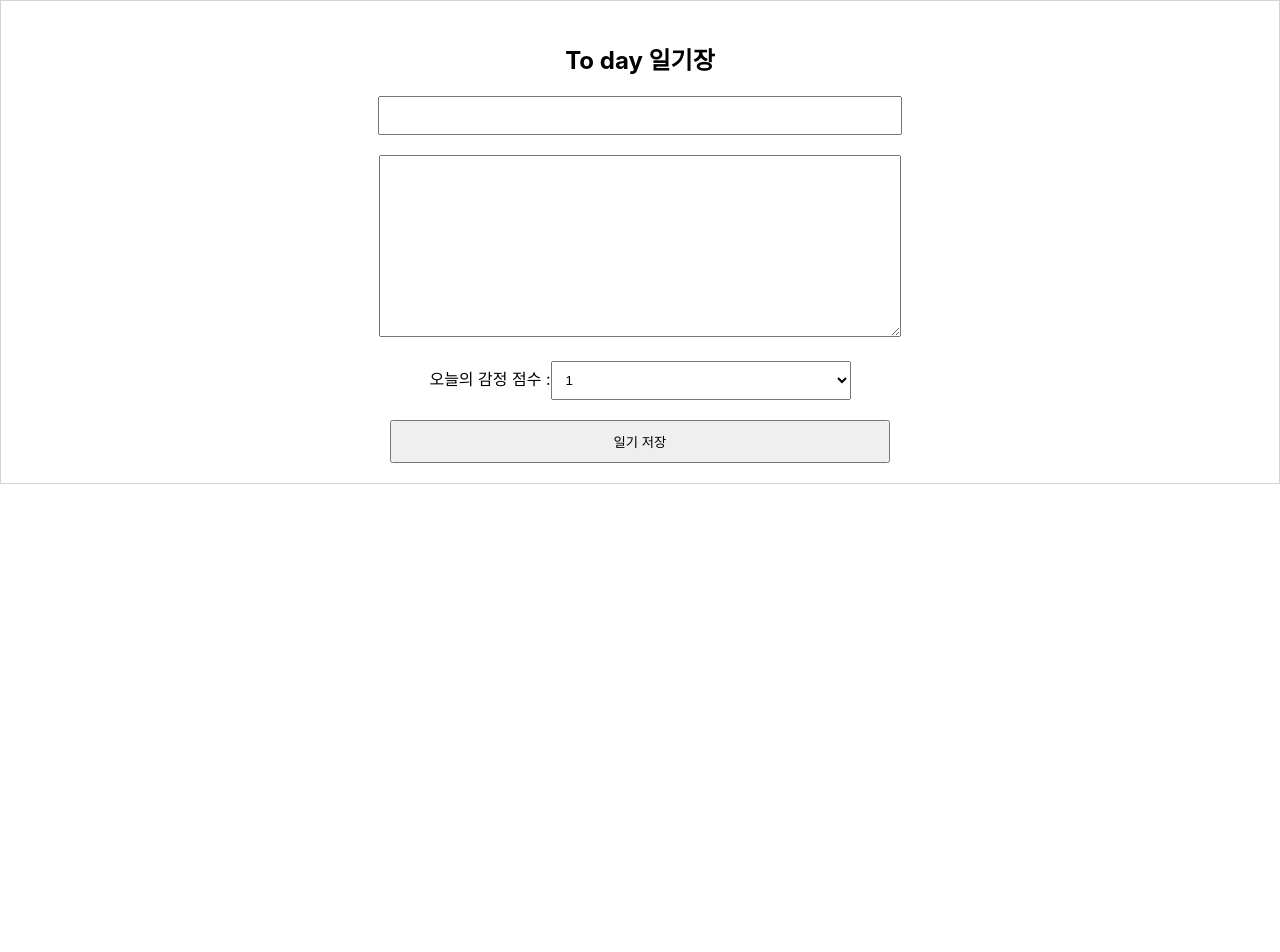
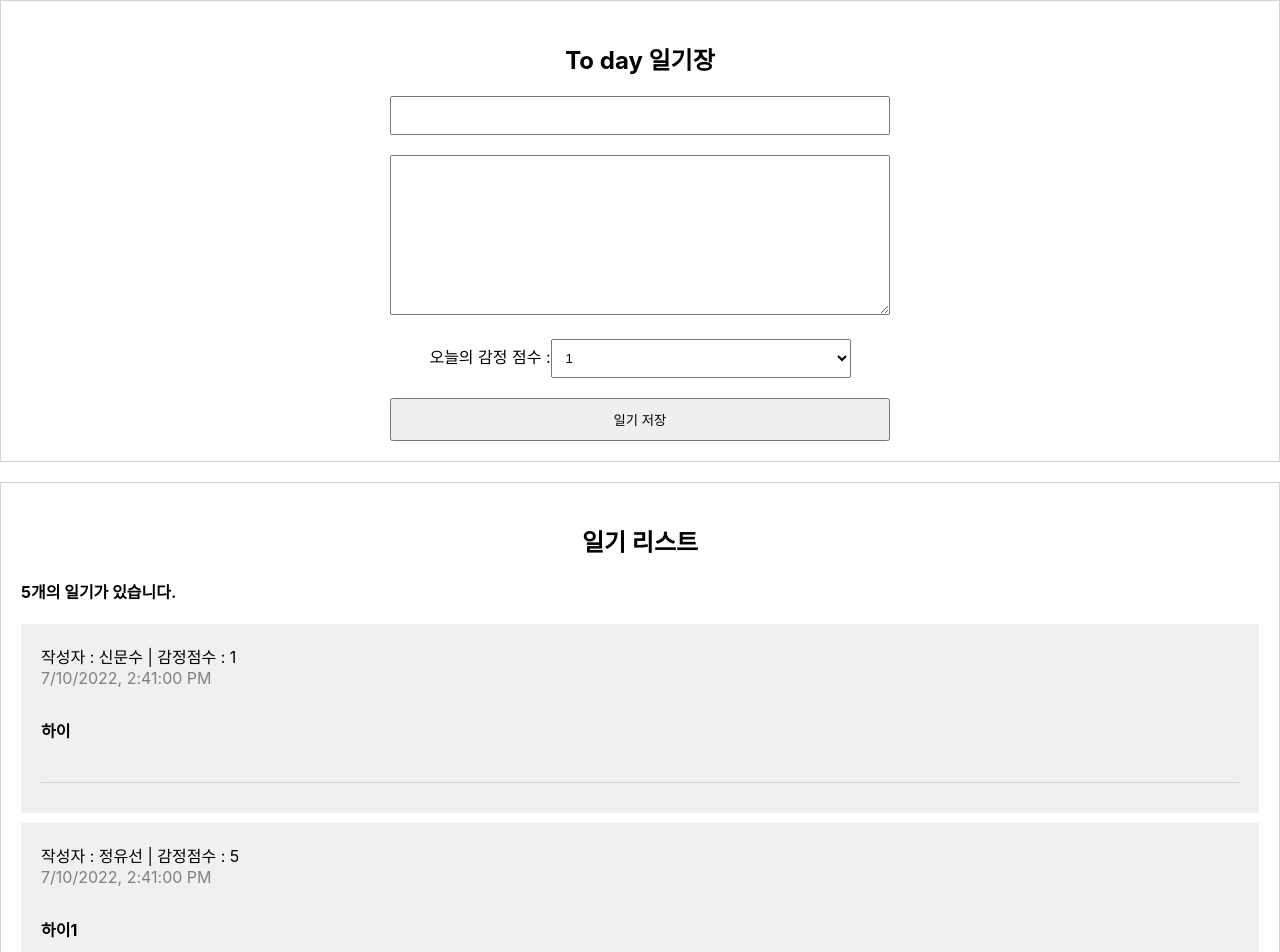
Before and after one commit to S-MunSoo/React-SimpleDiary, a React (Create React App) app: page / in a window 1280 px wide. Shown: the top 952 px of the page. Before the commit the page ends 800 px from the top, so only its background shows below. Built offline with nearby package versions, Linux system fonts and the light colour scheme.

Commit message:
리스트 렌더링 작업

```diff
--- a/src/App.css
+++ b/src/App.css
@@ -1,3 +1,10 @@
+* {
+  box-sizing: border-box;
+}
+body {
+  margin: 0 auto;
+  padding: 0;
+}
 .Diary-Editor {
   border: 1px solid lightgray;
   text-align: center;
@@ -23,3 +30,30 @@ textarea {
   padding: 10px;
   cursor: pointer;
 }
+/* DiaryList */
+.Diary-list {
+  border: 1px solid lightgray;
+  padding: 20px;
+  margin-top: 20px;
+}
+.Diary-list h2 {
+  text-align: center;
+}
+/* item */
+.Diary-item {
+  background-color: rgb(240, 240, 240);
+  margin-bottom: 10px;
+  padding: 20px;
+}
+.Diary-item .info {
+  border-bottom: 1px solid lightgrey;
+  padding-bottom: 10px;
+  margin-bottom: 10px;
+}
+.Diary-item .date {
+  color: gray;
+}
+.Diary-item .content {
+  font-weight: 700;
+  margin: 30px 0px 30px 0px;
+}
--- a/src/App.js
+++ b/src/App.js
@@ -1,13 +1,53 @@
 import "./App.css";
 import DiaryEditor from "./component/DiaryEditor";
+import DiaryList from "./component/DiaryList";
 
 // 1. 작성자 칸
 // 2. 일기본문
 // 3. 감정점수
+const dummyList = [
+  {
+    id: 1,
+    author: "신문수",
+    content: "하이",
+    emotion: 1,
+    create_date: new Date().getTime(), //getTime() : date 객체를 밀리센컨트로 변환
+  },
+  {
+    id: 2,
+    author: "정유선",
+    content: "하이1",
+    emotion: 5,
+    create_date: new Date().getTime(),
+  },
+  {
+    id: 3,
+    author: "박하롬",
+    content: "하이2",
+    emotion: 3,
+    create_date: new Date().getTime(),
+  },
+  {
+    id: 4,
+    author: "김민서",
+    content: "하이3",
+    emotion: 2,
+    create_date: new Date().getTime(),
+  },
+  {
+    id: 5,
+    author: "하한이",
+    content: "하이4",
+    emotion: 4,
+    create_date: new Date().getTime(),
+  },
+];
+
 function App() {
   return (
     <div>
       <DiaryEditor />
+      <DiaryList diaryList={dummyList} />
     </div>
   );
 }
--- /dev/null
+++ b/src/component/DiaryItem.jsx
@@ -0,0 +1,22 @@
+import React from "react";
+
+const DiaryItem = ({ item }) => {
+  console.log("item", item);
+  return (
+    <div className="Diary-item">
+      <div className="info">
+        <span>
+          작성자 : {item.author} | 감정점수 : {item.emotion}
+        </span>
+        <br />
+        <span className="date">
+          {/* new Date().toLocaleString() 현재시각 */}
+          {new Date(item.create_date).toLocaleString()}
+        </span>
+        <div className="content">{item.content}</div>
+      </div>
+    </div>
+  );
+};
+
+export default DiaryItem;
--- /dev/null
+++ b/src/component/DiaryList.jsx
@@ -0,0 +1,25 @@
+import React from "react";
+import DiaryItem from "./DiaryItem";
+
+const DiaryList = ({ diaryList }) => {
+  console.log(diaryList);
+  return (
+    <div className="Diary-list">
+      <h2>일기 리스트</h2>
+      <h4>{diaryList.length}개의 일기가 있습니다.</h4>
+      <div>
+        {/* warning 에러 : index 배열 함수에 고유한 id값이 없을 경우에는 콜백함수에 index를
+        사용해도 된다. */}
+        {diaryList.map((item, index) => (
+          <DiaryItem key={item.id} item={item} />
+        ))}
+      </div>
+    </div>
+  );
+};
+
+// DiaryList.defaultProps 는 언디파인으로 전달 될 것 같은 프롭스를 기본값으로 초기 설정 해준다.
+DiaryList.defaultProps = {
+  diaryList: [],
+};
+export default DiaryList;
```
Also changed, not shown: 1 other file (tests, documents, lock files or other folders).
